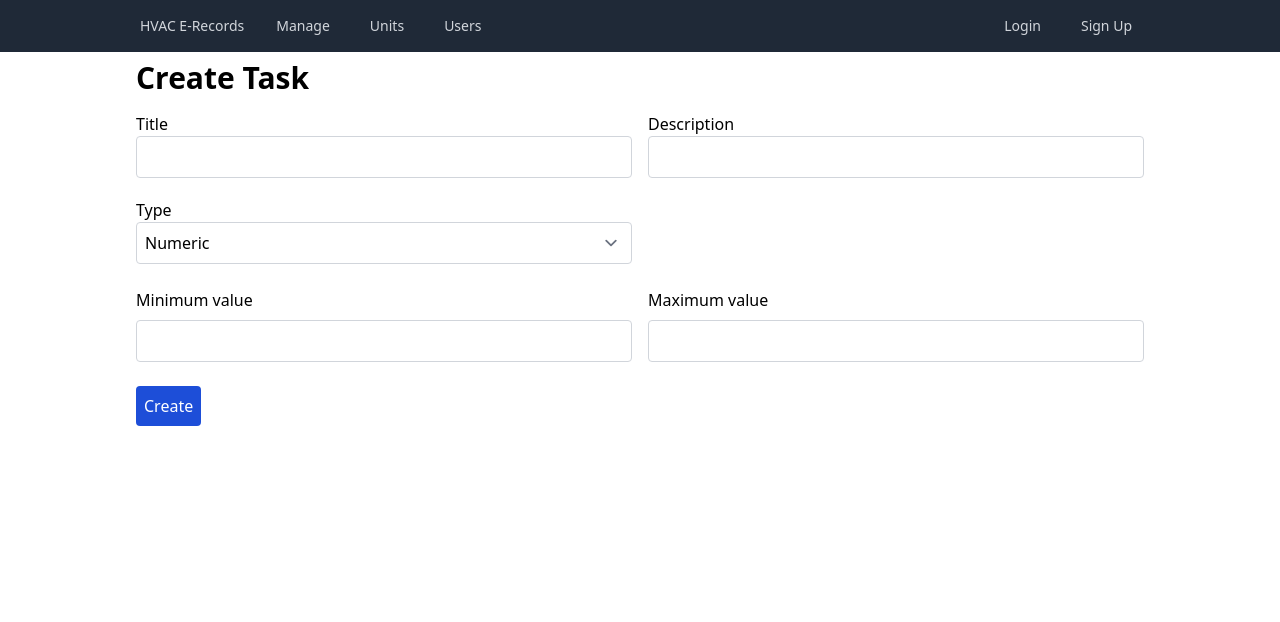
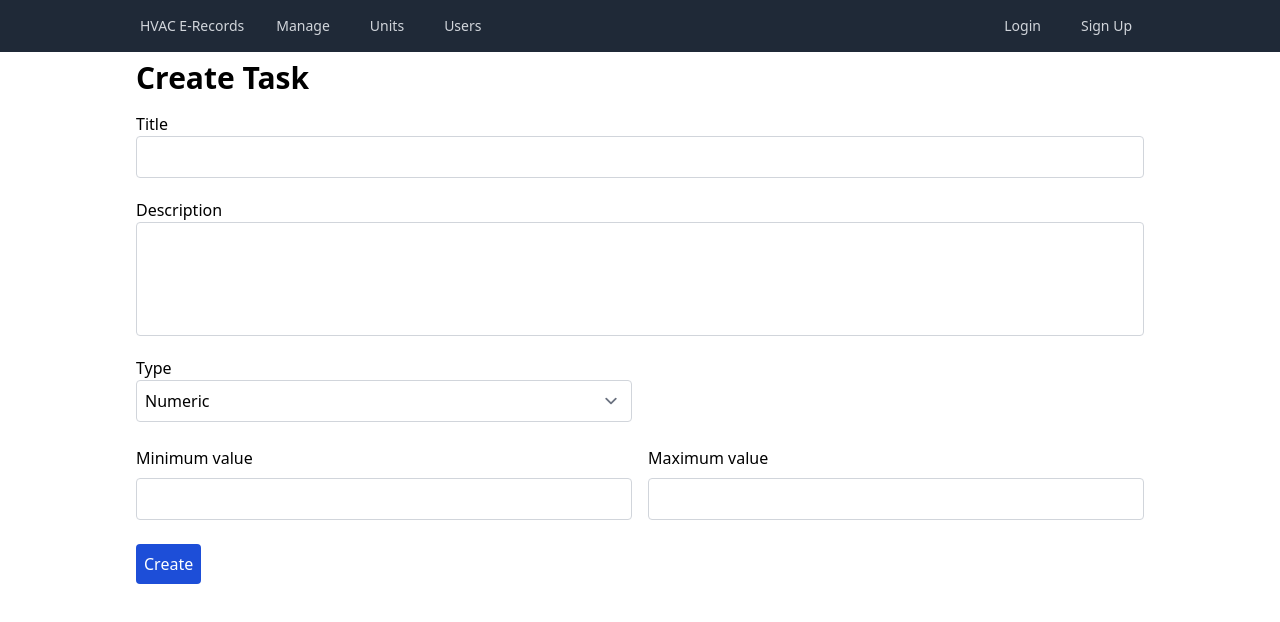
Before and after one commit to kevintdao/hvac-erecords, a Next.js app in the folder client/: page /tasks/create in a window 1280 px wide. Shown: the top 622 px of the page. Built offline with nearby package versions, Linux system fonts and the light colour scheme.

Commit message:
Change description input type to textarea

```diff
--- a/client/components/tasks/TaskForm.jsx
+++ b/client/components/tasks/TaskForm.jsx
@@ -30,7 +30,6 @@ export default function TaskForm ({ type, data, onSubmit }) {
   return (
     <>
       <form action='' method='post' onSubmit={handleSubmit(onSubmit)} className='space-y-4 mt-2'>
-        <div className={styles.inputs2Cols}>
         {/* Title */}
         <div className={styles.inputContainer}>
           <label htmlFor='title'>Title</label>
@@ -52,11 +51,8 @@ export default function TaskForm ({ type, data, onSubmit }) {
         {/* Description */}
         <div className={styles.inputContainer}>
           <label htmlFor='description'>Description</label>
-            <input
-              type='text'
-              id='description'
-              name='description'
-              className={`${styles.input} ${errors.description ? 'border-red-400' : 'border-gray-300'}`}
+          <textarea name='description' id='description' cols='10' rows='4'
+            className={`${styles.input} ${errors.description ? 'border-red-400' : 'border-gray-300'} resize-none`}
             {...register('description', {
               required: {
                 value: true,
@@ -67,6 +63,7 @@ export default function TaskForm ({ type, data, onSubmit }) {
           <span className='text-sm text-red-700 mt-1' id='description-help'>{errors.description?.message}</span>
         </div>
 
+        <div className={styles.inputs2Cols}>
           {/* Type of task selection */}
           <div className={styles.inputContainer}>
             <label htmlFor='type'>Type</label>
--- a/client/pages/_app.js
+++ b/client/pages/_app.js
@@ -7,7 +7,7 @@ function MyApp ({ Component, pageProps }) {
   return (
     <AppProvider>
       <NavBar role='Maintenance Company' />
-      <div className='max-w-5xl px-2 container mx-auto'>
+      <div className='max-w-5xl px-2 container mx-auto pb-3'>
         <Component {...pageProps} />
       </div>
     </AppProvider>
```
Also changed, not shown: 1 other file (tests, documents, lock files or other folders). Lines whose indentation alone changed are shown as unchanged.
